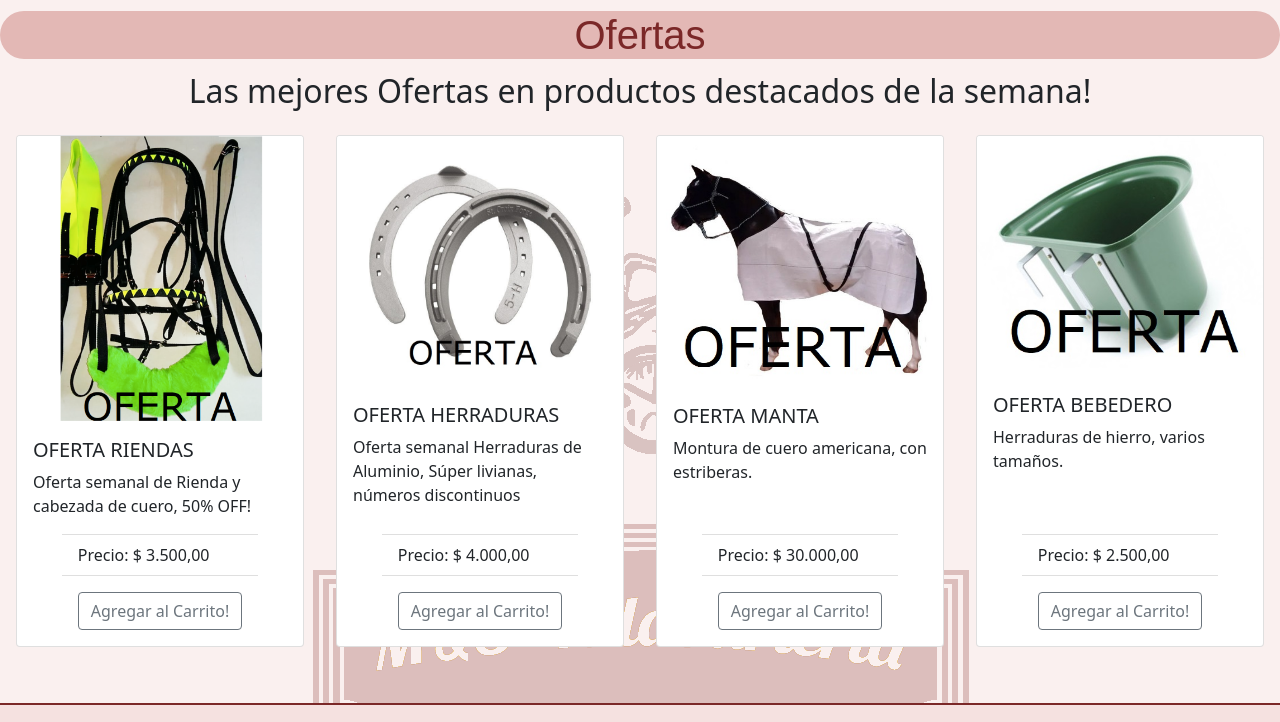
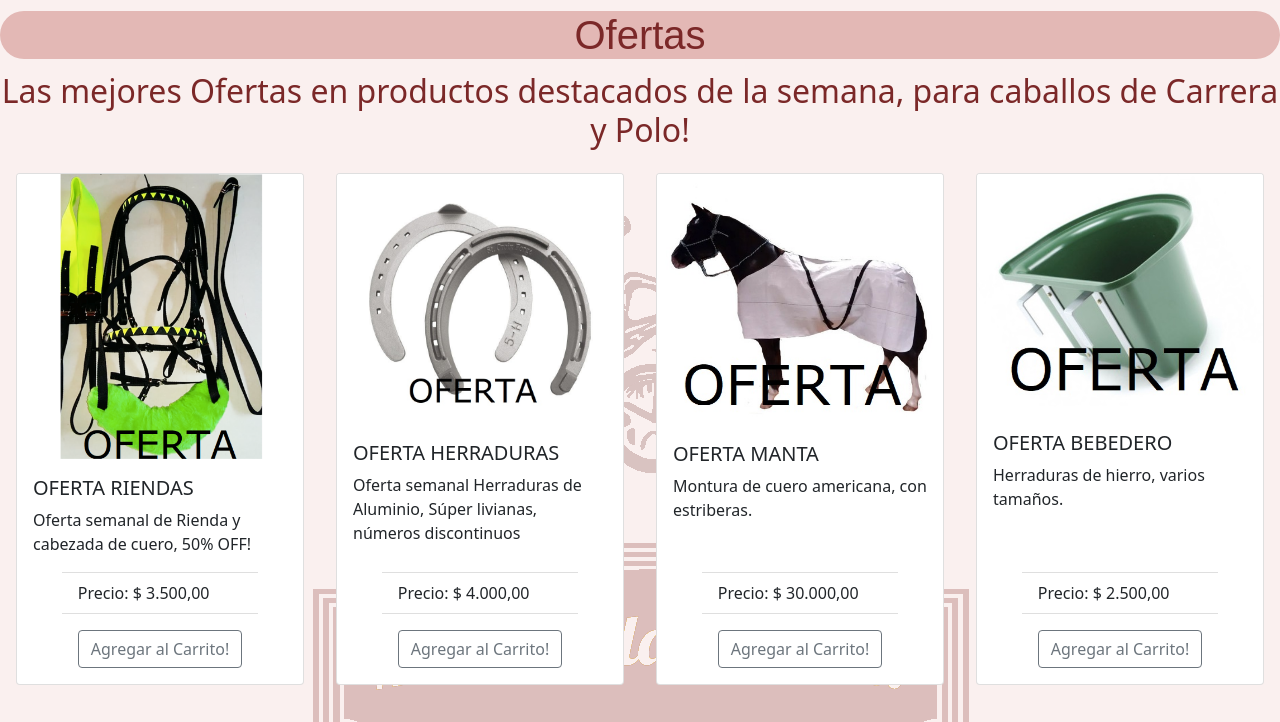
Before and after one commit to Marianoez/proyect-coder, a website: page src/views/ofertas.html in a window 1280 px wide. Shown: the part 83-805 px from the top of the page. Drawn offline with nearby package versions, Linux system fonts and the light colour scheme.

Commit message:
sass + seo .1

```diff
--- a/scss/components/_page-ofertas.scss
+++ b/scss/components/_page-ofertas.scss
@@ -11,6 +11,7 @@
 
 .oferta-subtitle {
     text-align: center;
+    color: $titles-colors;
 }
 .card {
     @include dfg-alig(flex, center);
--- a/src/views/ofertas.html
+++ b/src/views/ofertas.html
@@ -51,8 +51,8 @@
 
     <Section class="titles-of">
         <h1 class="oferta-title">Ofertas</h1>
-
-        <h2 class="oferta-subtitle">Las mejores Ofertas en productos destacados de la semana!</h2>
+        <!-- Agreagamos palabras claves en Subtitulo -->
+        <h2 class="oferta-subtitle">Las mejores Ofertas en productos destacados de la semana, para caballos de Carrera y Polo!</h2>
     </Section>
 
     <!-- Se mostrarian las ofertas de la semana. -->
```
Also changed, not shown: index.html (+2 -0 lines), css/style.css, 1 other file.
